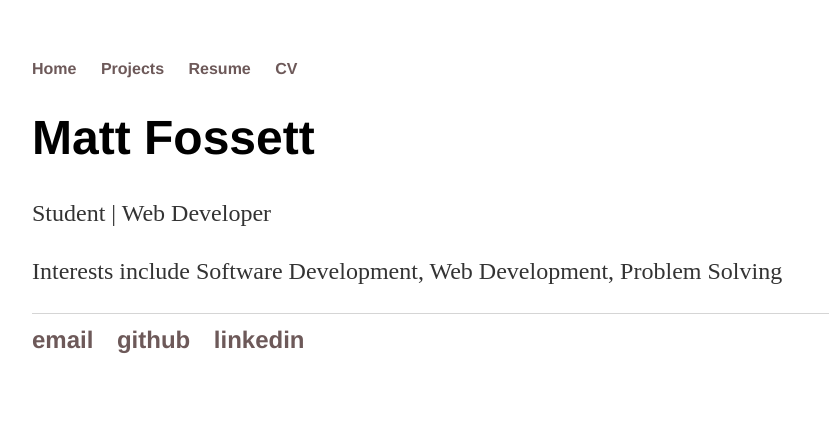
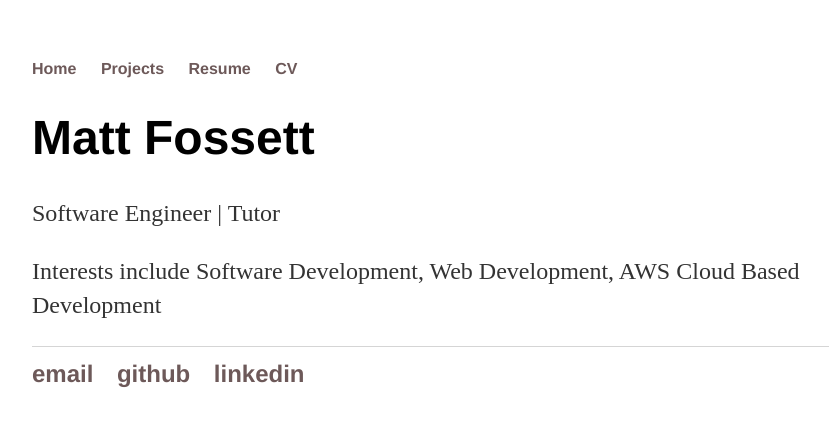
Before and after one commit to MattFossett/mattfossett.github.io, a Jekyll site: the page built from index.html, in a window 1280 px wide. Shown: the top 426 px of the page, without its empty margins (160-989 px from the left). Built offline with Jekyll 4.4.1, drawn with Linux system fonts in a browser that asks for light colours.

Commit message:
Update index.html

```diff
--- a/index.html
+++ b/index.html
@@ -4,7 +4,7 @@ title: Matt Fossett
 ---
 <div class="body">
 	<h1>Matt Fossett</h1>
-	<p>Student | Web Developer</p>
-	<p>Interests include Software Development, Web Development, Problem Solving</p>
+	<p>Software Engineer | Tutor</p>
+	<p>Interests include Software Development, Web Development, AWS Cloud Based Development</p>
 
 </div>
```
